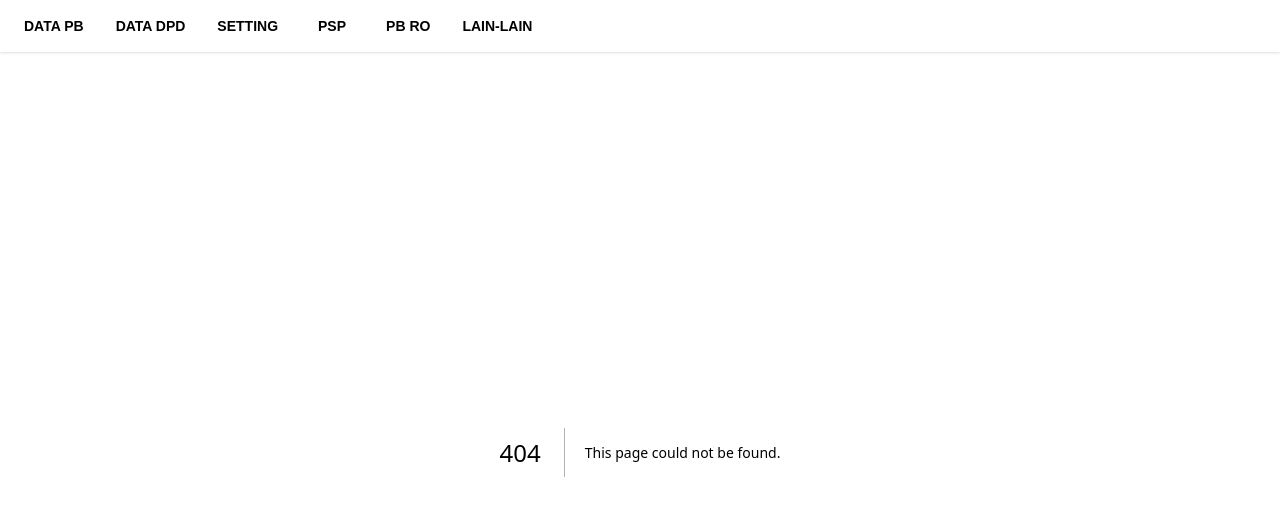
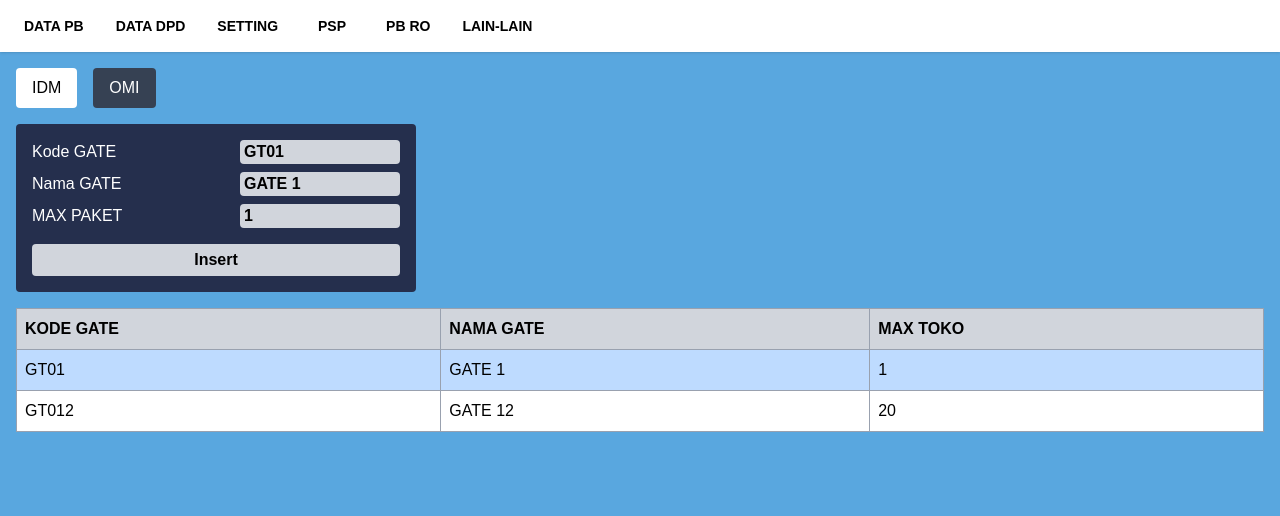
Before and after one commit to IdoMunthe/upload-pb-idm, a Next.js app: page /psp/gate in a window 1280 px wide. Before the commit this address had no page. Shown: the top 516 px of the page. Built offline with nearby package versions, Linux system fonts and the light colour scheme.

Commit message:
finished ui gate

```diff
--- /dev/null
+++ b/src/app/psp/gate/page.tsx
@@ -0,0 +1,147 @@
+"use client";
+import React, { useEffect, useState } from "react";
+
+type Gate = {
+  kodeGate: string;
+  namaGate: string;
+  maxToko: number;
+};
+
+const dummyData = {
+  IDM: [
+    { kodeGate: "GT01", namaGate: "GATE 1", maxToko: 1 },
+    { kodeGate: "GT012", namaGate: "GATE 12", maxToko: 20 },
+  ],
+  OMI: [
+    { kodeGate: "GT01", namaGate: "GATE 01", maxToko: 10 },
+    { kodeGate: "GT02", namaGate: "GATE 02", maxToko: 10 },
+    { kodeGate: "GT03", namaGate: "GATE 03", maxToko: 10 },
+    { kodeGate: "GT04", namaGate: "GATE 04", maxToko: 10 },
+    { kodeGate: "GT05", namaGate: "GATE 05", maxToko: 10 },
+    { kodeGate: "GT06", namaGate: "GATE 06", maxToko: 10 },
+    { kodeGate: "GT07", namaGate: "GATE 07", maxToko: 10 },
+    { kodeGate: "GT08", namaGate: "GATE 08", maxToko: 10 },
+    { kodeGate: "GT09", namaGate: "GATE 09", maxToko: 10 },
+    { kodeGate: "GT10", namaGate: "GATE 10", maxToko: 10 },
+  ],
+};
+
+export default function GatePage() {
+  const [currentTab, setCurrentTab] = useState<"IDM" | "OMI">("IDM");
+  const [form, setForm] = useState<Gate>({
+    kodeGate: "",
+    namaGate: "",
+    maxToko: 0,
+  });
+  const [selectedKodeGate, setSelectedKodeGate] = useState<string | null>(null);
+
+
+  const gateList = dummyData[currentTab];
+
+  const handleChange = (field: keyof Gate, value: string) => {
+    setForm((prev) => ({
+      ...prev,
+      [field]: field === "maxToko" ? Number(value) : value,
+    }));
+  };
+
+  const handleInsert = () => {
+    alert(`Inserting: ${JSON.stringify(form)}`);
+  };
+
+  useEffect(() => {
+      const first = dummyData[currentTab][0];
+      if (first) {
+        setForm({ ...first });
+        setSelectedKodeGate(first.kodeGate);
+      }
+    }, [currentTab]);
+
+  return (
+    <div className="p-4 min-h-screen bg-[#59a7df] text-white">
+      {/* Tab Buttons */}
+      <div className="flex gap-4 mb-4">
+        {["IDM", "OMI"].map((tab) => (
+          <button
+            key={tab}
+            className={`px-4 py-2 rounded ${
+              currentTab === tab ? "bg-white text-black" : "bg-gray-700"
+            }`}
+            onClick={() => setCurrentTab(tab as "IDM" | "OMI")}
+          >
+            {tab}
+          </button>
+        ))}
+      </div>
+
+      {/* Input Form */}
+      <div className="bg-[#252f4d] p-4 rounded w-[400px] mb-4 space-y-2">
+        <div className="flex justify-between">
+          <label>Kode GATE</label>
+          <input
+            type="text"
+            value={form.kodeGate}
+            onChange={(e) => handleChange("kodeGate", e.target.value)}
+            className="text-black font-semibold bg-gray-300 w-[160px] px-1 rounded"
+          />
+        </div>
+        <div className="flex justify-between">
+          <label>Nama GATE</label>
+          <input
+            type="text"
+            value={form.namaGate}
+            onChange={(e) => handleChange("namaGate", e.target.value)}
+            className="text-black font-semibold bg-gray-300 w-[160px] px-1 rounded"
+          />
+        </div>
+        <div className="flex justify-between">
+          <label>MAX PAKET</label>
+          <input
+            type="number"
+            value={form.maxToko}
+            onChange={(e) => handleChange("maxToko", e.target.value)}
+            className="text-black font-semibold bg-gray-300 w-[160px] px-1 rounded"
+          />
+        </div>
+        <button
+          onClick={handleInsert}
+          className="mt-2 bg-gray-300 text-black w-full rounded py-1 font-bold"
+        >
+          Insert
+        </button>
+      </div>
+
+      {/* Table */}
+      <table className="w-full bg-white text-black rounded border border-gray-400 border-collapse">
+        <thead className="bg-gray-300">
+          <tr>
+            <th className="p-2 border border-gray-400 text-left">KODE GATE</th>
+            <th className="p-2 border border-gray-400 text-left">NAMA GATE</th>
+            <th className="p-2 border border-gray-400 text-left">MAX TOKO</th>
+          </tr>
+        </thead>
+        <tbody>
+          {gateList.map((gate) => {
+            const isSelected = selectedKodeGate === gate.kodeGate;
+            return (
+              <tr
+                key={gate.kodeGate}
+                className={`cursor-pointer ${
+                  isSelected ? "bg-blue-200" : "hover:bg-blue-100"
+                }`}
+                onClick={() => {
+                  setForm({ ...gate });
+                  setSelectedKodeGate(gate.kodeGate);
+                }}
+              >
+                <td className="p-2 border border-gray-400">{gate.kodeGate}</td>
+                <td className="p-2 border border-gray-400">{gate.namaGate}</td>
+                <td className="p-2 border border-gray-400">{gate.maxToko}</td>
+              </tr>
+            );
+          })}
+        </tbody>
+      </table>
+    </div>
+  );
+}
```
